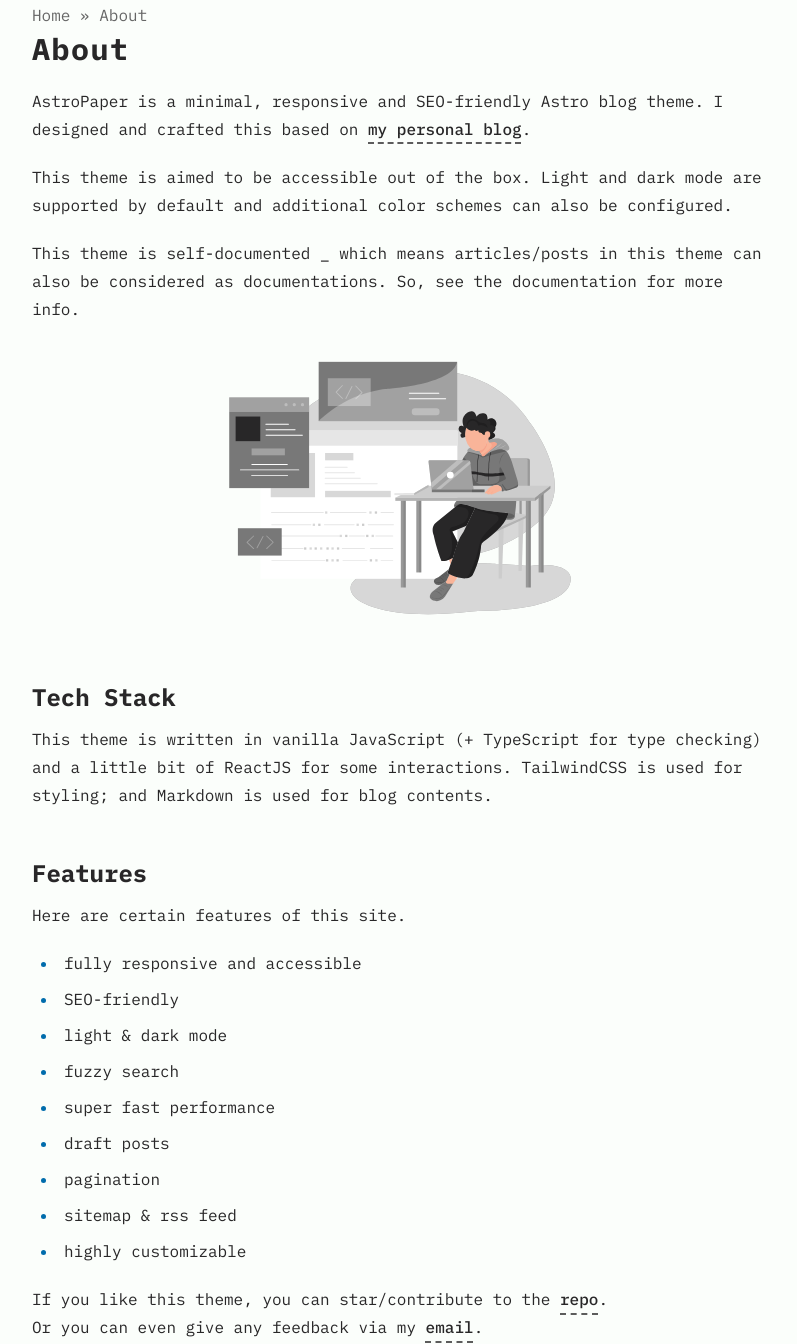
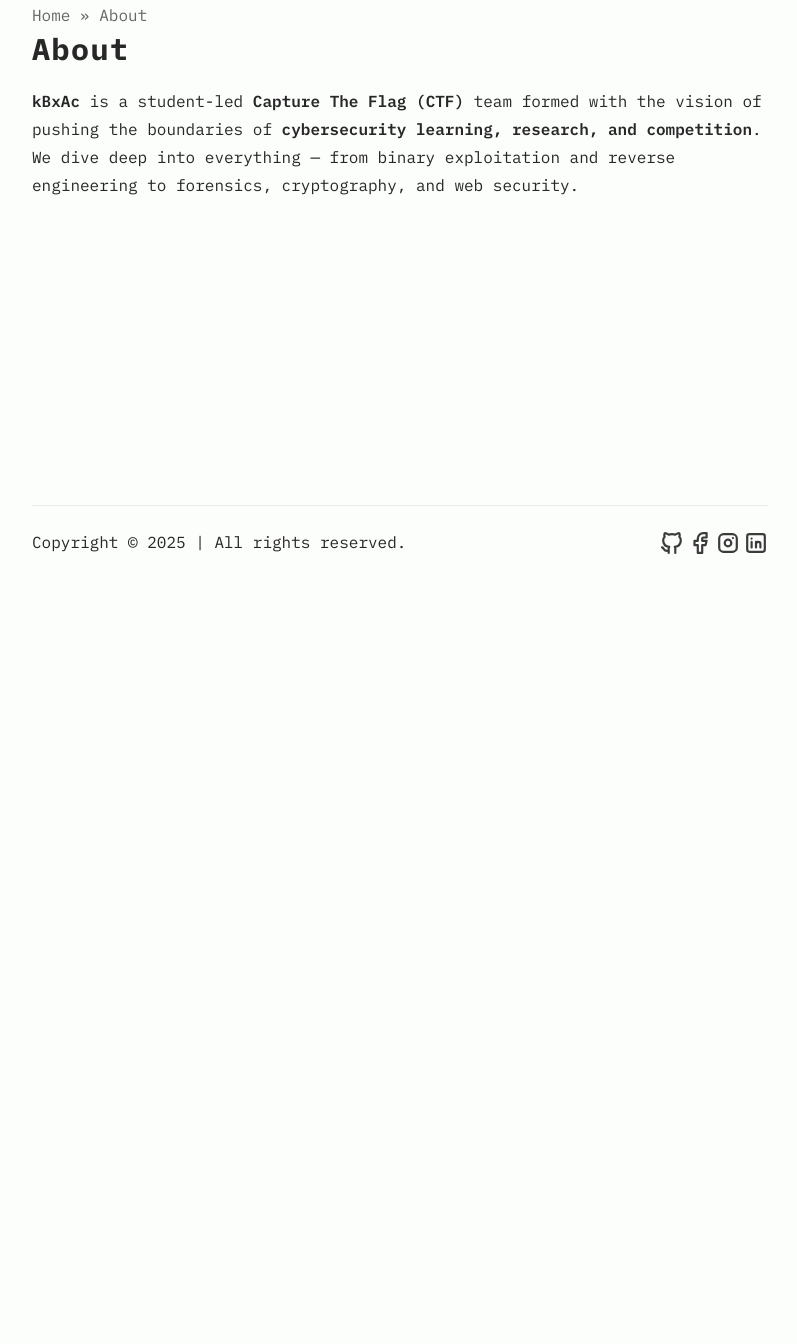
Before and after one commit to kBxAc/flagbook, an Astro site: page /about in a window 1280 px wide. Shown: the part 222-1566 px from the top of the page, without its empty margins (240-1037 px from the left). After the commit the page ends 800 px from the top, so only its background shows below. Built offline with nearby package versions, Linux system fonts and the light colour scheme; Astro itself is replaced by a stand-in of ours.

Commit message:
Update src/pages/about.md (via Pages CMS)

```diff
--- a/src/pages/about.md
+++ b/src/pages/about.md
@@ -1,36 +1,6 @@
 ---
 layout: ../layouts/AboutLayout.astro
-title: "About"
+title: About
 ---
-
-AstroPaper is a minimal, responsive and SEO-friendly Astro blog theme. I designed and crafted this based on [my personal blog](https://satnaing.dev/blog).
-
-This theme is aimed to be accessible out of the box. Light and dark mode are supported by
-default and additional color schemes can also be configured.
-
-This theme is self-documented \_ which means articles/posts in this theme can also be considered as documentations. So, see the documentation for more info.
-
-<div>
-  <img src="/assets/dev.svg" class="sm:w-1/2 mx-auto" alt="coding dev illustration">
-</div>
-
-## Tech Stack
-
-This theme is written in vanilla JavaScript (+ TypeScript for type checking) and a little bit of ReactJS for some interactions. TailwindCSS is used for styling; and Markdown is used for blog contents.
-
-## Features
-
-Here are certain features of this site.
-
-- fully responsive and accessible
-- SEO-friendly
-- light & dark mode
-- fuzzy search
-- super fast performance
-- draft posts
-- pagination
-- sitemap & rss feed
-- highly customizable
-
-If you like this theme, you can star/contribute to the [repo](https://github.com/satnaing/astro-paper).
-Or you can even give any feedback via my [email](mailto:contact@satnaing.dev).
+**kBxAc** is a student-led **Capture The Flag (CTF)** team formed with the vision of pushing the boundaries of **cybersecurity learning, research, and competition**.
+We dive deep into everything — from binary exploitation and reverse engineering to forensics, cryptography, and web security.
```
